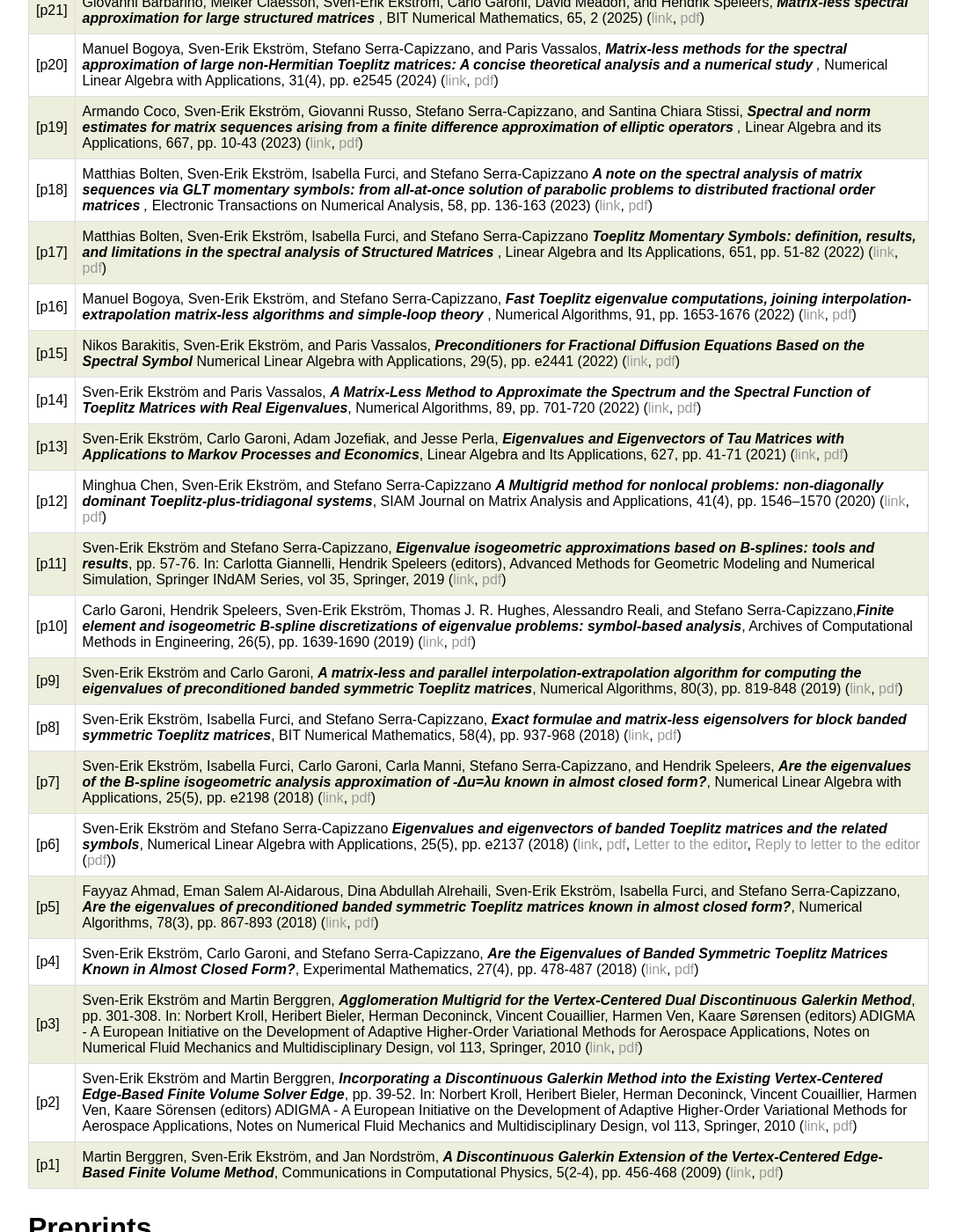
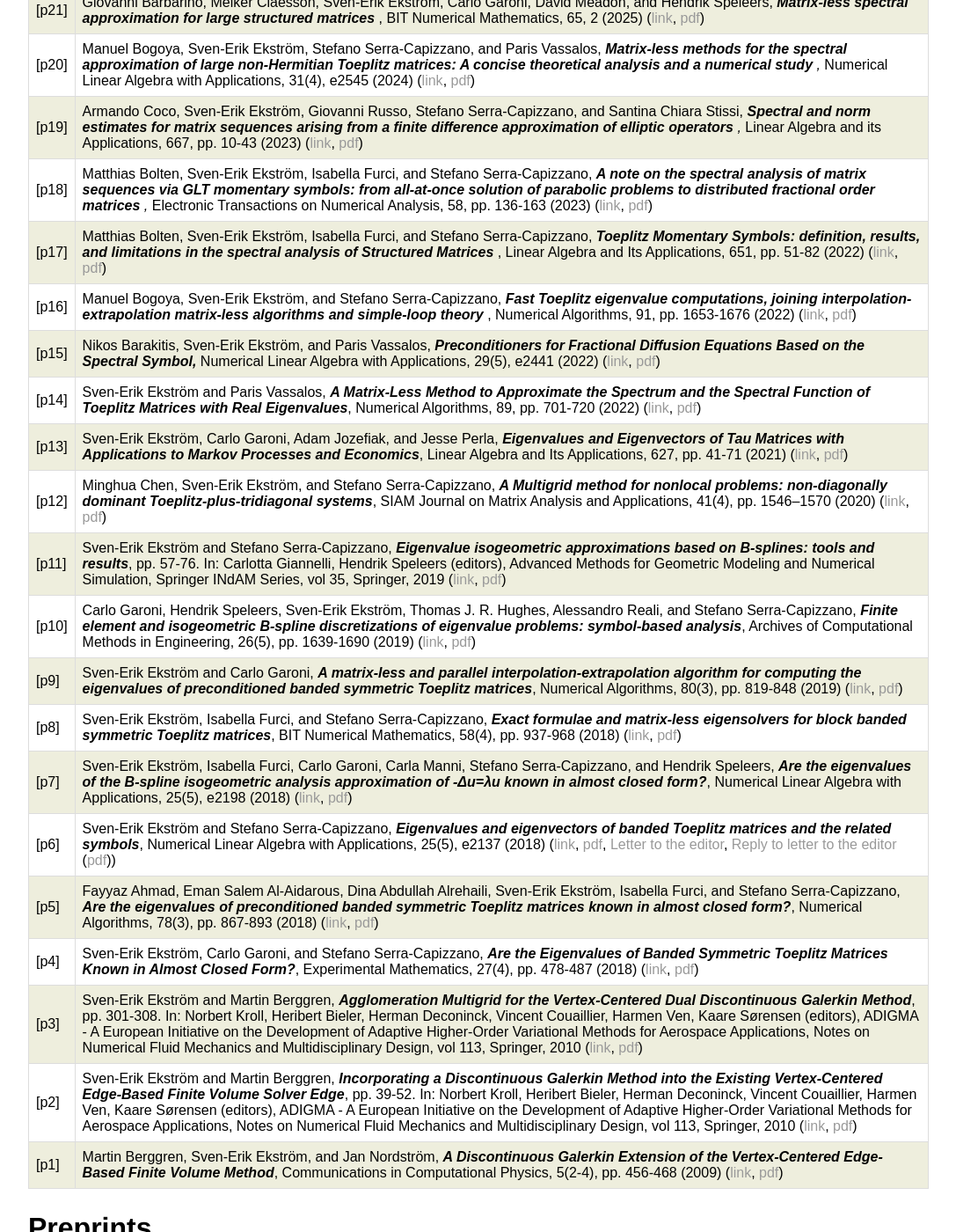
Before and after one commit to sverek/sverek.github.io, a Jekyll site: the page built from publications/index.html, in a window 1280 px wide and 1400 px high, scrolled down 418 px. Shown: the whole window at 88% size, without its empty margins (96-1183 px from the left). Built offline with Jekyll 4.4.1, drawn with Linux system fonts in a browser that asks for light colours; some of the changed text lies outside the part shown.

Commit message:
some fixes

```diff
--- a/index.html
+++ b/index.html
@@ -8,8 +8,8 @@ title: www.2pi.se
 <div class="blurb">
 	<h1>Sven-Erik Ekström</h1>
 	<p>
-    <img src="/img/see.jpg" class="frontimgl" alt="SEE IMAGE">
-    I am a tenure track assistant professor (biträdande universitetslektor/associate senior lecturer), since February 2021, at the <a href="https://www.uu.se/en/contact-and-organisation/organisation?query=X61%3A5">Division of Scientific Computing</a>, <a href="https://www.uu.se/en/department/information-technology">Department of Information Technology</a>, <a href="https://www.uu.se">Uppsala University</a>, Uppsala, Sweden.
+    <img src="/img/see.jpg" class="frontimgl" alt="Sven-Erik Ekström">
+    I have been a tenure track assistant professor (biträdande universitetslektor/associate senior lecturer), since February 2021, at the <a href="https://www.uu.se/en/contact-and-organisation/organisation?query=X61%3A5">Division of Scientific Computing</a>, <a href="https://www.uu.se/en/department/information-technology">Department of Information Technology</a>, <a href="https://www.uu.se">Uppsala University</a>, Uppsala, Sweden.
     <br><br>
 		I defended my Ph.D. in scientific computing (numerical analysis) at Uppsala University in May 2018 with the thesis "<b>Matrix-Less Methods for Computing Eigenvalues of Large Structured Matrices</b>" (<a href="thesis.pdf">full text</a>). My main research interest is spectral analysis of matrix sequences. Read more in <a href="/research">Research</a>.
 	</p>
--- a/lab/index.html
+++ b/lab/index.html
@@ -11,7 +11,7 @@ title: www.2pi.se
 		Collaborators that are, or have been, financed by Uppsala University (or external grants).
 	</p>
 		<h3>Ph.D. Student</h3>
-	<ul><li>David Meadon, financed by <a href="https://www.math.uu.se/research/cim/">CIM</a> (50%) and <a href="https://www.it.uu.se/about_us/divisions/scientific_computing">TDB</a> (50%), co-advisor <a href="http://www2.math.uu.se/~rosko894/">Rostyslav Kozhan</a> (2022-08-01-present, <a href="https://www.katalog.uu.se/profile/?id=N21-1535">link</a>)
+	<ul><li>David Meadon, financed by <a href="https://www.uu.se/en/centre/interdisciplinary-mathematics">CIM</a> (50%) and <a href="https://www.uu.se/en/contact-and-organisation/organisation?query=X61:5">TDB</a> (50%), co-advisor <a href="http://www2.math.uu.se/~rosko894/">Rostyslav Kozhan</a> (2022-08-01-present, <a href="https://www.katalog.uu.se/profile/?id=N21-1535">link</a>)
 	<br>
 	"<i>Project description: My PhD project involves the spectral analysis of block Toeplitz and Toeplitz-like matrices. More specifically, to investigate using the theory of generalised locally Toeplitz (GLT) sequences and matrix-less methods to study the eigenvalues and eigenvectors of different Toeplitz(-like) matrices. For example, these types of matrices arise in the discretisation of differential equations and understanding their spectral properties is important for analysing existing and designing new numerical methods and solvers.</i>"
 	</li></ul>
--- a/publications/index.html
+++ b/publications/index.html
@@ -11,13 +11,13 @@ title: www.2pi.se
 		<table>
 			<tr>
 				<td>[p23]</td>
-				<td>Giovanni Barbarino, Sven-Erik Ekström, Carlo Garoni, David Meadon, Stefano Serra-Capizzano, and Paris Vassalos<i><b>Spectral properties of flipped Toeplitz matrices and computational applications
+				<td>Giovanni Barbarino, Sven-Erik Ekström, Carlo Garoni, David Meadon, Stefano Serra-Capizzano, and Paris Vassalos, <i><b>Spectral properties of flipped Toeplitz matrices and computational applications
 				</b></i>, Applied Mathematics and Computation, 499, 129408 (2025) (<a href="https://doi.org/10.1016/j.amc.2025.129408">link</a>, <a href="pdf/p23.pdf">pdf</a>)
 				</td>
 			</tr>
 			<tr>
 				<td>[p22]</td>
-				<td>Giovanni Barbarino, Sven-Erik Ekström, Carlo Garoni, David Meadon, Stefano Serra-Capizzano, and Paris Vassalos<i><b>From asymptotic distribution and vague convergence to uniform convergence, with numerical applications
+				<td>Giovanni Barbarino, Sven-Erik Ekström, Carlo Garoni, David Meadon, Stefano Serra-Capizzano, and Paris Vassalos, <i><b>From asymptotic distribution and vague convergence to uniform convergence, with numerical applications
 				</b></i>, Journal of Numerical Mathematics, 34(1), pp. 21–60 (2026) (<a href="https://doi.org/10.1515/jnma-2023-0091">link</a>, <a href="pdf/p22.pdf">pdf</a>)
 				</td>
 			</tr>
@@ -30,7 +30,7 @@ title: www.2pi.se
 			<tr>
 				<td>[p20]</td>
 				<td>Manuel Bogoya, Sven-Erik Ekström, Stefano Serra-Capizzano, and Paris Vassalos, <i><b>Matrix-less methods for the spectral approximation of large non-Hermitian Toeplitz matrices: A concise theoretical analysis and a numerical study
-				</b>,</i> Numerical Linear Algebra with Applications, 31(4), pp. e2545 (2024) (<a href="https://doi.org/10.1002/nla.2545">link</a>, <a href="pdf/p20.pdf">pdf</a>)
+				</b>,</i> Numerical Linear Algebra with Applications, 31(4), e2545 (2024) (<a href="https://doi.org/10.1002/nla.2545">link</a>, <a href="pdf/p20.pdf">pdf</a>)
 				</td>
 			</tr>
 			<tr>
@@ -41,13 +41,13 @@ title: www.2pi.se
 			</tr>
 			<tr>
 				<td>[p18]</td>
-				<td>Matthias Bolten, Sven-Erik Ekström, Isabella Furci, and Stefano Serra-Capizzano <i><b>A note on the spectral analysis of matrix sequences via GLT momentary symbols: from all-at-once solution of parabolic problems to distributed fractional order matrices
+				<td>Matthias Bolten, Sven-Erik Ekström, Isabella Furci, and Stefano Serra-Capizzano, <i><b>A note on the spectral analysis of matrix sequences via GLT momentary symbols: from all-at-once solution of parabolic problems to distributed fractional order matrices
 				</b>,</i> Electronic Transactions on Numerical Analysis, 58, pp. 136-163 (2023) (<a href="https://doi.org/10.1553/etna_vol58s136">link</a>, <a href="pdf/p18.pdf">pdf</a>)
 				</td>
 			</tr>
 			<tr>
 				<td>[p17]</td>
-				<td>Matthias Bolten, Sven-Erik Ekström, Isabella Furci, and Stefano Serra-Capizzano <i><b>Toeplitz Momentary Symbols: definition, results, and limitations in the spectral analysis of Structured Matrices
+				<td>Matthias Bolten, Sven-Erik Ekström, Isabella Furci, and Stefano Serra-Capizzano, <i><b>Toeplitz Momentary Symbols: definition, results, and limitations in the spectral analysis of Structured Matrices
 				</b></i>, Linear Algebra and Its Applications, 651, pp. 51-82 (2022) (<a href="https://doi.org/10.1016/j.laa.2022.06.017">link</a>, <a href="pdf/p17.pdf">pdf</a>)
 				</td>
 			</tr>
@@ -59,8 +59,8 @@ title: www.2pi.se
 			</tr>
 			<tr>
 				<td>[p15]</td>
-				<td>Nikos Barakitis, Sven-Erik Ekström, and Paris Vassalos, <i><b>Preconditioners for Fractional Diffusion Equations Based on the Spectral Symbol
-				</b></i>  Numerical Linear Algebra with Applications, 29(5), pp. e2441 (2022) (<a href="https://doi.org/10.1002/nla.2441
+				<td>Nikos Barakitis, Sven-Erik Ekström, and Paris Vassalos, <i><b>Preconditioners for Fractional Diffusion Equations Based on the Spectral Symbol,
+				</b></i>  Numerical Linear Algebra with Applications, 29(5), e2441 (2022) (<a href="https://doi.org/10.1002/nla.2441
 				">link</a>, <a href="pdf/p15.pdf">pdf</a>)
 				</td>
 			</tr>
@@ -76,7 +76,7 @@ title: www.2pi.se
 			</tr>
 			<tr>
 				<td>[p12]</td>
-				<td>Minghua Chen, Sven-Erik Ekström, and Stefano Serra-Capizzano <i><b>A Multigrid method for nonlocal problems: non-diagonally dominant Toeplitz-plus-tridiagonal systems</b></i>, SIAM Journal on Matrix Analysis and Applications, 41(4), pp. 1546–1570 (2020) (<a href="https://doi.org/10.1137/18M1210460">link</a>, <a href="/publications/pdf/p12.pdf">pdf</a>)
+				<td>Minghua Chen, Sven-Erik Ekström, and Stefano Serra-Capizzano, <i><b>A Multigrid method for nonlocal problems: non-diagonally dominant Toeplitz-plus-tridiagonal systems</b></i>, SIAM Journal on Matrix Analysis and Applications, 41(4), pp. 1546–1570 (2020) (<a href="https://doi.org/10.1137/18M1210460">link</a>, <a href="/publications/pdf/p12.pdf">pdf</a>)
 				</td>
 		</tr>
 		<tr>
@@ -87,7 +87,7 @@ title: www.2pi.se
   		</tr>
 		<tr>
   			<td>[p10]</td>
-  			<td>Carlo Garoni, Hendrik Speleers, Sven-Erik Ekström, Thomas J. R. Hughes, Alessandro Reali, and Stefano Serra-Capizzano,<i><b>Finite element and isogeometric B-spline discretizations of eigenvalue problems: symbol-based analysis</b></i>, Archives of Computational Methods in Engineering, 26(5), pp. 1639-1690 (2019) (<a href="https://doi.org/10.1007/s11831-018-9295-y">link</a>, <a href="/publications/pdf/p10.pdf">pdf</a>)
+  			<td>Carlo Garoni, Hendrik Speleers, Sven-Erik Ekström, Thomas J. R. Hughes, Alessandro Reali, and Stefano Serra-Capizzano, <i><b>Finite element and isogeometric B-spline discretizations of eigenvalue problems: symbol-based analysis</b></i>, Archives of Computational Methods in Engineering, 26(5), pp. 1639-1690 (2019) (<a href="https://doi.org/10.1007/s11831-018-9295-y">link</a>, <a href="/publications/pdf/p10.pdf">pdf</a>)
   			</td>
   		</tr>
 		<tr>
@@ -102,12 +102,12 @@ title: www.2pi.se
   		</tr>
 		<tr>
   			<td>[p7]</td>
-  			<td>Sven-Erik Ekström, Isabella Furci, Carlo Garoni, Carla Manni, Stefano Serra-Capizzano, and Hendrik Speleers, <i><b>Are the eigenvalues of the B-spline isogeometric analysis approximation of -Δu=λu known in almost closed form?</b></i>, Numerical Linear Algebra with Applications, 25(5), pp. e2198 (2018) (<a href="https://doi.org/10.1002/nla.2198">link</a>, <a href="/publications/pdf/p7.pdf">pdf</a>)
+  			<td>Sven-Erik Ekström, Isabella Furci, Carlo Garoni, Carla Manni, Stefano Serra-Capizzano, and Hendrik Speleers, <i><b>Are the eigenvalues of the B-spline isogeometric analysis approximation of -Δu=λu known in almost closed form?</b></i>, Numerical Linear Algebra with Applications, 25(5), e2198 (2018) (<a href="https://doi.org/10.1002/nla.2198">link</a>, <a href="/publications/pdf/p7.pdf">pdf</a>)
   			</td>
   		</tr>
 		<tr>
   			<td>[p6]</td>
-  			<td>Sven-Erik Ekström and Stefano Serra-Capizzano <i><b>Eigenvalues and eigenvectors of banded Toeplitz matrices and the related symbols</b></i>, Numerical Linear Algebra with Applications, 25(5), pp. e2137 (2018) (<a href="https://doi.org/10.1002/nla.2137">link</a>, <a href="/publications/pdf/p6.pdf">pdf</a>, <a href="https://doi.org/10.1002/nla.2270">Letter to the editor</a>, <a href=" https://doi.org/10.1002/nla.2273">Reply to letter to the editor</a> (<a href="/publications/pdf/p6b.pdf">pdf</a>))
+  			<td>Sven-Erik Ekström and Stefano Serra-Capizzano, <i><b>Eigenvalues and eigenvectors of banded Toeplitz matrices and the related symbols</b></i>, Numerical Linear Algebra with Applications, 25(5), e2137 (2018) (<a href="https://doi.org/10.1002/nla.2137">link</a>, <a href="/publications/pdf/p6.pdf">pdf</a>, <a href="https://doi.org/10.1002/nla.2270">Letter to the editor</a>, <a href=" https://doi.org/10.1002/nla.2273">Reply to letter to the editor</a> (<a href="/publications/pdf/p6b.pdf">pdf</a>))
   			</td>
   		</tr>
 		<tr>
@@ -122,18 +122,18 @@ title: www.2pi.se
   		</tr>
 		<tr>
   			<td>[p3]</td>
-  			<td>Sven-Erik Ekström and Martin Berggren, <i><b>Agglomeration Multigrid for the Vertex-Centered Dual Discontinuous Galerkin Method</b></i>, pp. 301-308. In: Norbert Kroll, Heribert Bieler, Herman Deconinck, Vincent Couaillier, Harmen Ven, Kaare Sørensen (editors) ADIGMA - A European Initiative on the Development of Adaptive Higher-Order Variational Methods for Aerospace Applications, Notes on Numerical Fluid Mechanics and Multidisciplinary Design, vol 113, Springer, 2010 (<a href="https://doi.org/10.1007/978-3-642-03707-8_21">link</a>, <a href="/publications/pdf/p3.pdf">pdf</a>)
+  			<td>Sven-Erik Ekström and Martin Berggren, <i><b>Agglomeration Multigrid for the Vertex-Centered Dual Discontinuous Galerkin Method</b></i>, pp. 301-308. In: Norbert Kroll, Heribert Bieler, Herman Deconinck, Vincent Couaillier, Harmen Ven, Kaare Sørensen (editors), ADIGMA - A European Initiative on the Development of Adaptive Higher-Order Variational Methods for Aerospace Applications, Notes on Numerical Fluid Mechanics and Multidisciplinary Design, vol 113, Springer, 2010 (<a href="https://doi.org/10.1007/978-3-642-03707-8_21">link</a>, <a href="/publications/pdf/p3.pdf">pdf</a>)
         </td>
   		</tr>
 		<tr>
   			<td>[p2]</td>
-  			<td>Sven-Erik Ekström and Martin Berggren, <i><b>Incorporating a Discontinuous Galerkin Method into the Existing Vertex-Centered Edge-Based Finite Volume Solver Edge</b></i>, pp. 39-52. In: Norbert Kroll, Heribert Bieler, Herman Deconinck, Vincent Couaillier, Harmen Ven, Kaare Sörensen (editors) ADIGMA - A European Initiative on the Development of Adaptive Higher-Order Variational Methods for Aerospace Applications, Notes on Numerical Fluid Mechanics and Multidisciplinary Design, vol 113, Springer, 2010 (<a href="https://doi.org/10.1007/978-3-642-03707-8_4">link</a>, <a href="/publications/pdf/p2.pdf">pdf</a>)
+  			<td>Sven-Erik Ekström and Martin Berggren, <i><b>Incorporating a Discontinuous Galerkin Method into the Existing Vertex-Centered Edge-Based Finite Volume Solver Edge</b></i>, pp. 39-52. In: Norbert Kroll, Heribert Bieler, Herman Deconinck, Vincent Couaillier, Harmen Ven, Kaare Sørensen (editors), ADIGMA - A European Initiative on the Development of Adaptive Higher-Order Variational Methods for Aerospace Applications, Notes on Numerical Fluid Mechanics and Multidisciplinary Design, vol 113, Springer, 2010 (<a href="https://doi.org/10.1007/978-3-642-03707-8_4">link</a>, <a href="/publications/pdf/p2.pdf">pdf</a>)
         </td>
   		</tr>
   		<tr>
   			<td>[p1]</td>
   			<td>Martin Berggren, Sven-Erik Ekström, and Jan Nordström, <i><b>A Discontinuous Galerkin Extension of the Vertex-Centered Edge-Based Finite Volume Method</b></i>, Communications in Computational Physics, 5(2-4), pp. 456-468 (2009)
-        (<a href="http://www.global-sci.org/v1/cicp/issue/FULLPDF/5/456/paper.pdf">link</a>, <a href="/publications/pdf/p1.pdf">pdf</a>)
+        (<a href="hhttps://doi.org/10.4208/cicp.2009.v5.p456">link</a>, <a href="/publications/pdf/p1.pdf">pdf</a>)
         </td>
   		</tr>
  		</table>
@@ -143,7 +143,7 @@ title: www.2pi.se
 		<table>
 			<tr>
 				<td>[pr2]</td>
-				<td>Sven-Erik Ekström, and David Meadon <i><b>On the eigenvalues of Toeplitz matrices with two off-diagonals
+				<td>Sven-Erik Ekström and David Meadon, <i><b>On the eigenvalues of Toeplitz matrices with two off-diagonals
 				</b></i> <a href="https://arxiv.org/abs/2305.15107">arXiv:2305.15107</a>
 				</td>
 			</tr>
@@ -158,14 +158,14 @@ title: www.2pi.se
     <table>
     <tr>
         <td>[Ph.D.]</td>
-        <td>Sven-Erik Ekström, <i>Matrix-Less Methods for Computing Eigenvalues of Large Structured Matrices</i> Uppsala University (2018) (<a href="http://uu.diva-portal.org/smash/record.jsf?pid=diva2:1192980">link</a>, <a href="https://www.2pi.se/thesis.pdf">full text</a>)<br>
+        <td>Sven-Erik Ekström, <i>Matrix-Less Methods for Computing Eigenvalues of Large Structured Matrices</i>, Uppsala University (2018) (<a href="http://uu.diva-portal.org/smash/record.jsf?pid=diva2:1192980">link</a>, <a href="https://www.2pi.se/thesis.pdf">full text</a>)<br>
           Advisors: <a href="https://www.researchgate.net/profile/Maya_Neytcheva">Maya Neytcheva</a>, <a href="https://scholar.google.com/citations?user=IPufiOUAAAAJ">Stefano Serra-Capizzano</a>, and <a href="https://scholar.google.se/citations?user=dmXgD0UAAAAJ">Carlo Garoni</a>.
         </td>
       </tr>
     <tr>
         <td>[Tekn.Lic.]</td>
-        <td>Sven-Erik Ekström, <i>A Vertex-Centered Discontinuous Galerkin Method for Flow Problems</i> Uppsala University (2016) (<a href="http://www.diva-portal.org/smash/record.jsf?pid=diva2:920155">link</a>)<br>
-          Advisors: <a href="https://scholar.google.se/citations?user=HT8lb1MAAAAJ">Martin Berggren</a> and <a href="https://scholar.google.se/citations?user=cBqHQeUAAAAJ">Per Lötstedt</a> (and <a href="https://scholar.google.se/citations?user=OBnn0RMAAAAJ">Jan Nordström</a> and <a href="https://scholar.google.se/citations?user=dr85w48AAAAJ">Axel Målqvist</a>).
+        <td>Sven-Erik Ekström, <i>A Vertex-Centered Discontinuous Galerkin Method for Flow Problems</i>, Uppsala University (2016) (<a href="http://www.diva-portal.org/smash/record.jsf?pid=diva2:920155">link</a>)<br>
+          Advisors: <a href="https://scholar.google.se/citations?user=HT8lb1MAAAAJ">Martin Berggren</a> and <a href="https://scholar.google.se/citations?user=cBqHQeUAAAAJ">Per Lötstedt</a> (and <a href="https://user.it.uu.se/~perl/">Jan Nordström</a> and <a href="https://scholar.google.se/citations?user=dr85w48AAAAJ">Axel Målqvist</a>).
         </td>
       </tr>
     </table>
```
Also changed, not shown: cv/index.html (+5 -5 lines), research/index.html (+4 -4 lines).
